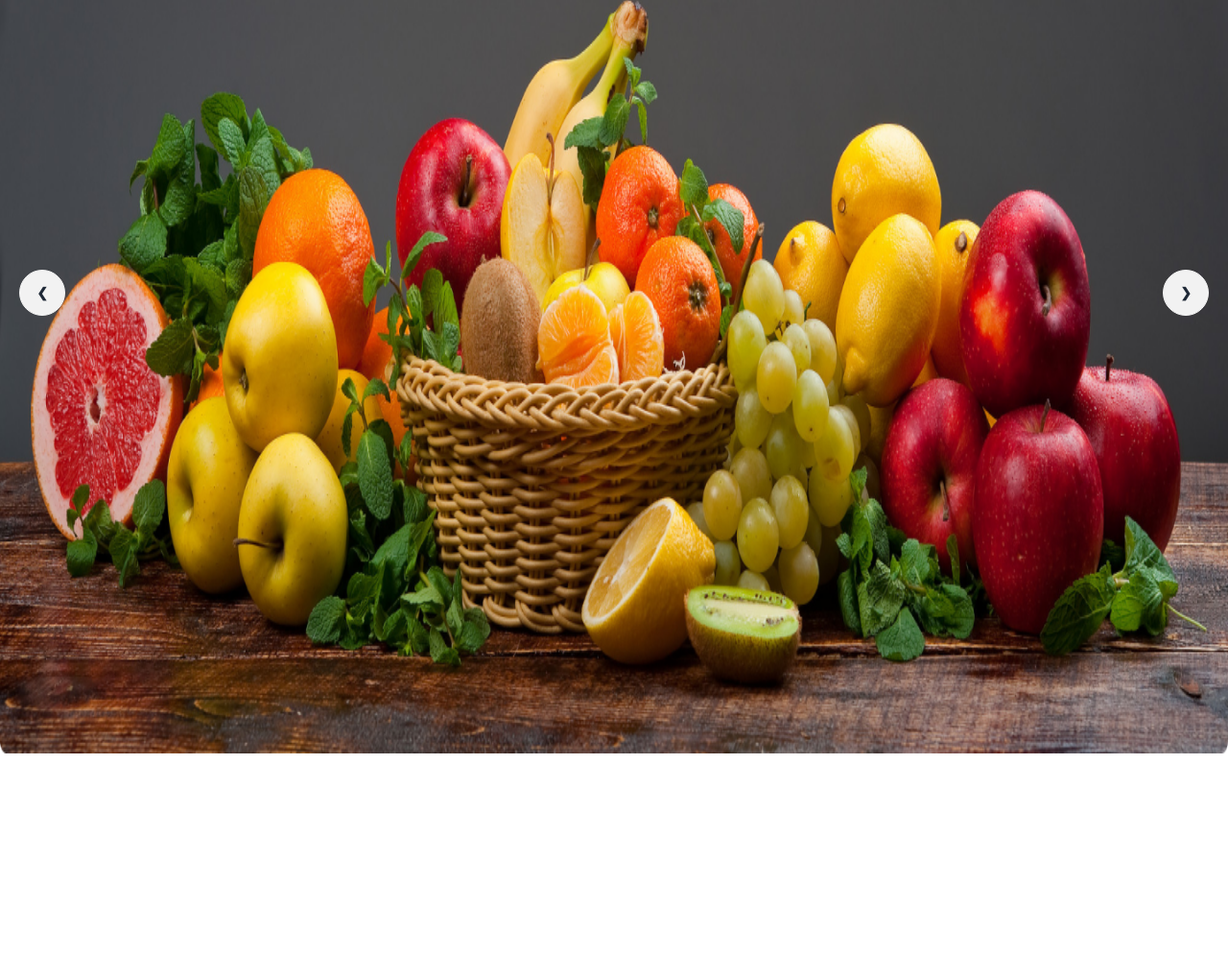
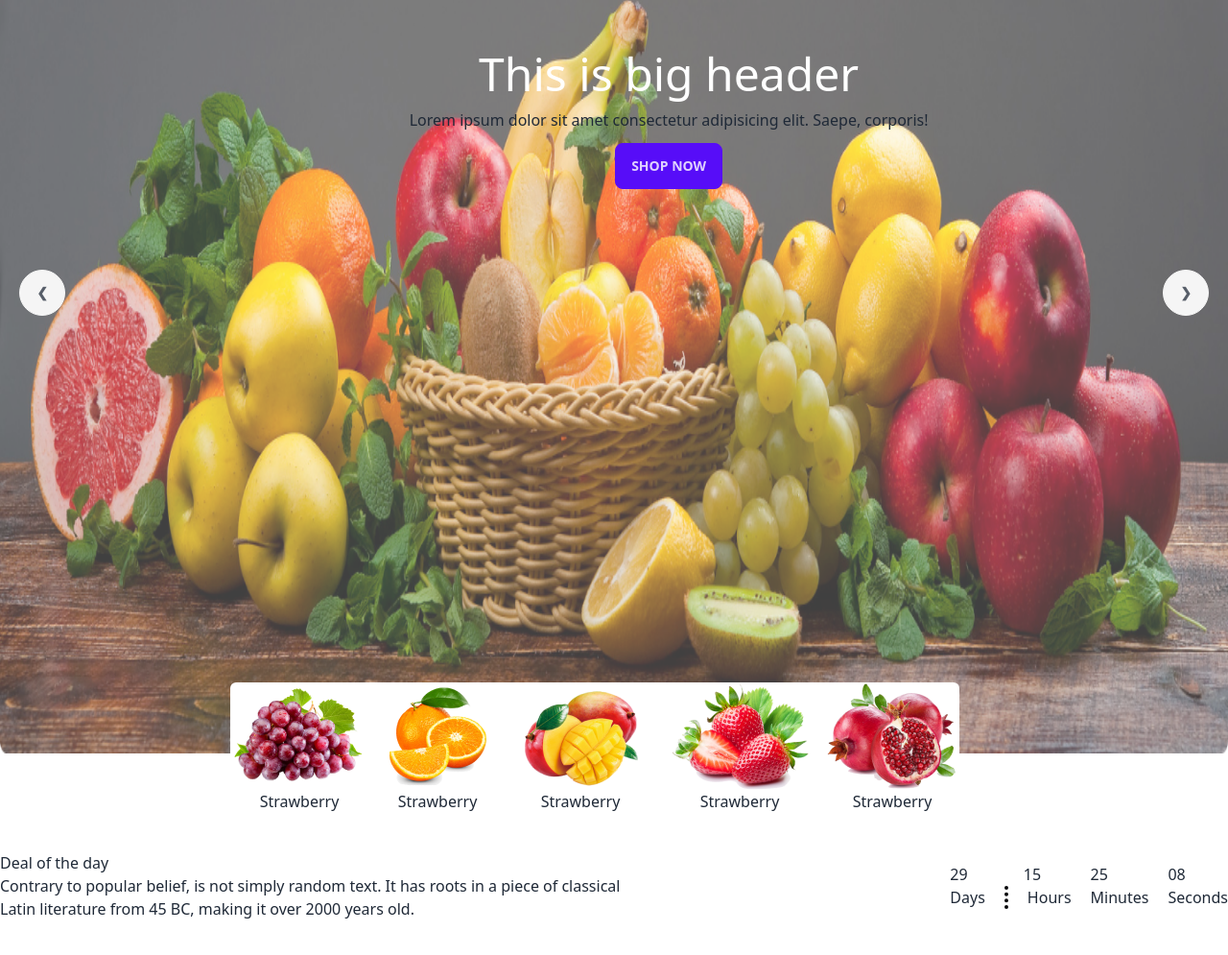
Before and after one commit to miftarek/Fruit-Brust-Website, a plain HTML site: page index.html in a window 1280 px wide. Shown: the part 347-1342 px from the top of the page at 96% size. Before the commit the page ends 1138 px from the top, so only its background shows below. Drawn offline with nearby package versions, Linux system fonts and the light colour scheme; grey boxes are pictures that could not be loaded.

Commit message:
deal of the day section continuing

```diff
--- a/index.html
+++ b/index.html
@@ -44,13 +44,15 @@
     </nav>
     <!-- Banner Section Start Here -->
     <div class="carousel w-full">
-        <div id="slide1" class="carousel-item relative w-full">
-          <img src="./images/banner1.png" class="w-full" />
+        <!-- First Slider -->
+        <div id="slide1" class="carousel-item relative w-full opacity-75">
+          <img src="./images/banner1.png" class="w-full"/>
           <div class="absolute flex justify-between transform -translate-y-1/2 left-5 right-5 top-1/2">
             <a href="#slide4" class="btn btn-circle">❮</a>
             <a href="#slide2" class="btn btn-circle">❯</a>
           </div>
         </div>
+        <!-- Second Slider -->
         <div id="slide2" class="carousel-item relative w-full">
           <img src="./images/banner2.png" class="w-full" />
           <div class="absolute flex justify-between transform -translate-y-1/2 left-5 right-5 top-1/2">
@@ -58,6 +60,7 @@
             <a href="#slide3" class="btn btn-circle">❯</a>
           </div>
         </div>
+        <!-- Third Slider -->
         <div id="slide3" class="carousel-item relative w-full">
           <img src="./images/banner3.png" class="w-full" />
           <div class="absolute flex justify-between transform -translate-y-1/2 left-5 right-5 top-1/2">
@@ -65,6 +68,7 @@
             <a href="#slide4" class="btn btn-circle">❯</a>
           </div>
         </div>
+        <!-- Fourth Slider -->
         <div id="slide4" class="carousel-item relative w-full">
           <img src="./images/banner4.png" class="w-full" />
           <div class="absolute flex justify-between transform -translate-y-1/2 left-5 right-5 top-1/2">
@@ -72,9 +76,67 @@
             <a href="#slide1" class="btn btn-circle">❯</a>
           </div>
         </div>
+        <div class="absolute left-1/3 top-1/2 text-center">
+            <h2 class="text-5xl text-white">This is big header</h2>
+            <p class="my-3">Lorem ipsum dolor sit amet consectetur adipisicing elit. Saepe, corporis!</p>
+            <button class=" btn btn-primary">Shop Now</button>
+          </div>
+      </div>
+      <!-- Banner Overflow Section -->
+      <div class="flex gap-4 justify-center items-center -mt-20 absolute bg-white rounded-md w-auto ml-60">
+        <div>
+            <img src="./images/fruit1.png" alt="">
+            <p class="text-center">Strawberry</p>
+        </div>
+        <div class="">
+            <img src="./images/fruit2.png" alt="">
+            <p class="text-center">Strawberry</p>
+        </div>
+        <div class="">
+            <img src="./images/fruit3.png" alt="">
+            <p class="text-center">Strawberry</p>
+        </div>
+        <div class="">
+            <img src="./images/fruit4.png" alt="">
+            <p class="text-center">Strawberry</p>
+        </div>
+        <div class="">
+            <img src="./images/fruit5.png" alt="">
+            <p class="text-center">Strawberry</p>
+        </div>
       </div>
 </header>
-<main></main>
+<main class="container mx-auto my-24">
+    <!-- Deal of the Day Section Starting -->
+    <div class="flex gap-10 justify-between items-center">
+        <div class="">
+            <h2>
+                Deal of the day
+            </h2>
+            <p>
+                Contrary to popular belief, is not simply random text. It has roots in a piece of classical <br>Latin literature from 45 BC, making it over 2000 years old.
+            </p>
+        </div>
+        <div class="flex gap-5">
+            <div class="">
+                <h2>29</h2>
+                <p>Days</p>
+            </div>
+            <div class="divide-x-4 divide-dotted divide-zinc-950">
+                <h2 class="pl-5">15</h2>
+                <p class="pl-5">Hours</p>
+            </div>
+            <div>
+                <h2>25</h2>
+                <p>Minutes</p>
+            </div>
+            <div>
+                <h2>08</h2>
+                <p>Seconds</p>
+            </div>
+        </div>
+    </div>
+</main>
 <footer></footer>
 </body>
 
```
Also changed, not shown: test.html (added, +22 -0 lines).
